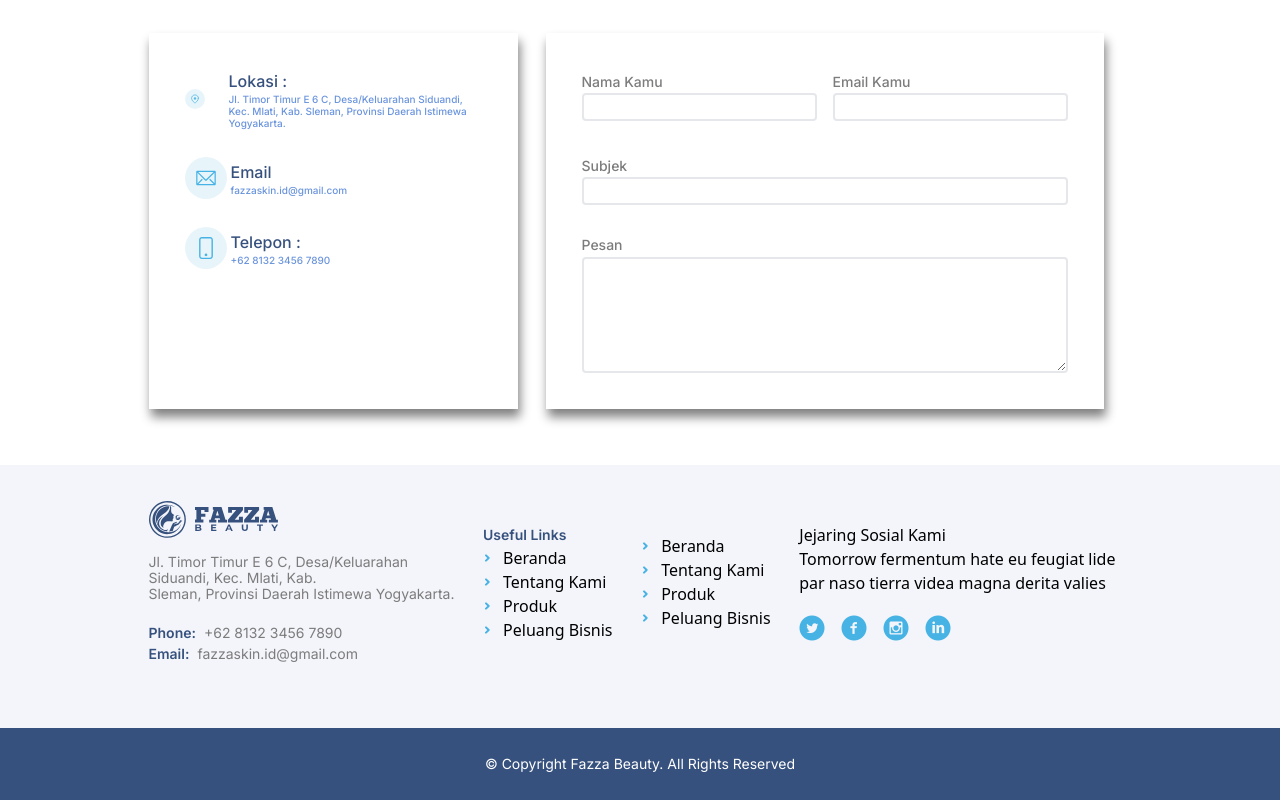
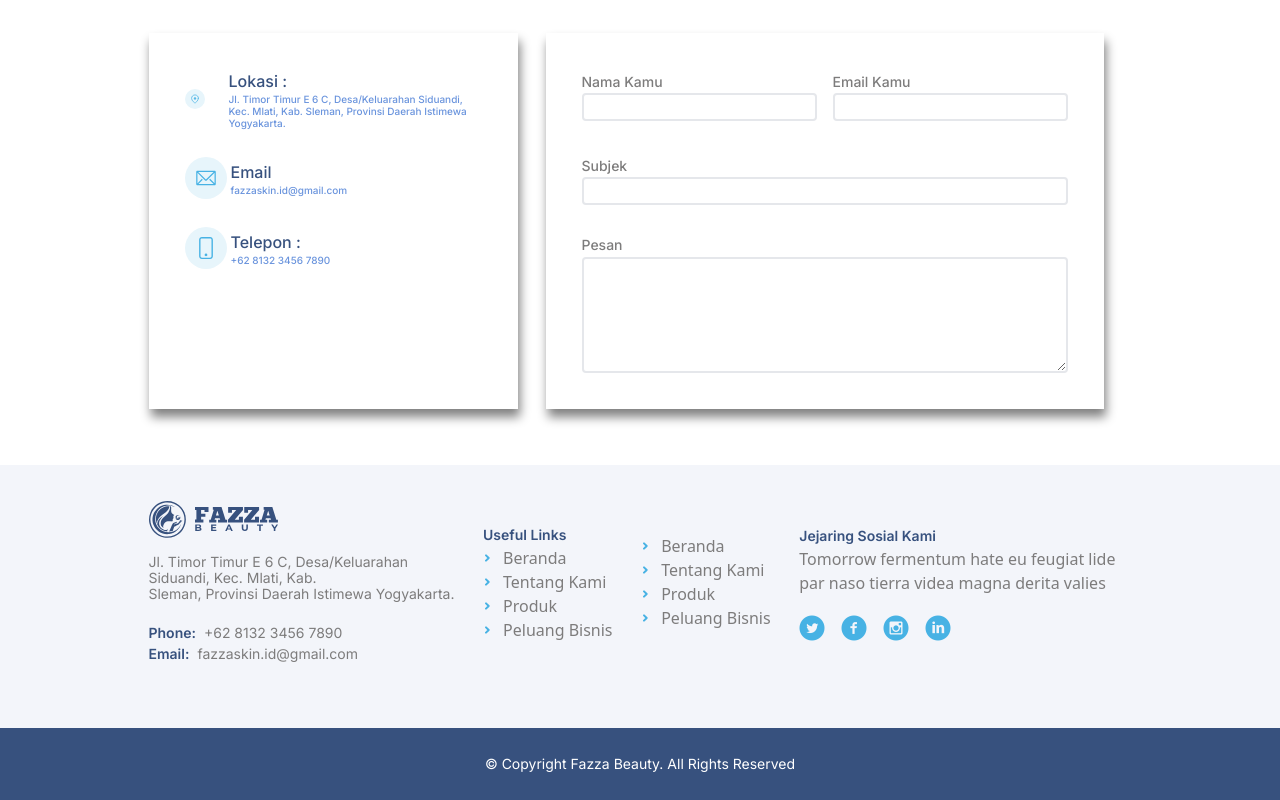
Before and after one commit to uttampun44/fazza-beauty-reactjs, a React (Vite) app: page / in a window 1280 px wide. Shown: the part 5165-5965 px from the top of the page. Built offline with nearby package versions, Linux system fonts and the light colour scheme.

Commit message:
footer design

```diff
--- a/src/Components/footer/Footer.jsx
+++ b/src/Components/footer/Footer.jsx
@@ -28,24 +28,24 @@ function Footer() {
                           <Link to='/useful' className='text-[#37517E] font-display text-sm font-semibold leading-5'>Useful Links</Link>
                           <div>
                                 <ul>
-                                    <li className='flex items-center gap-3'><img src='/src/assets/Images/footer arrow.svg'/><p classname='font-display text-sm leading-4 font-normal text-[#7D7C7C]'>Beranda</p></li>
-                                    <li className='flex items-center gap-3'><img src='/src/assets/Images/footer arrow.svg'/><p classname='font-display text-sm leading-4 font-normal text-[#7D7C7C]'>Tentang Kami</p></li>
-                                    <li className='flex items-center gap-3'><img src='/src/assets/Images/footer arrow.svg'/><p classname='font-display text-sm leading-4 font-normal text-[#7D7C7C]'>Produk</p></li>
-                                    <li className='flex items-center gap-3'><img src='/src/assets/Images/footer arrow.svg'/><p classname='font-display text-sm leading-4 font-normal text-[#7D7C7C]'>Peluang Bisnis</p></li>
+                                    <li className='flex items-center gap-3 text-[#7D7C7C]'><img src='/src/assets/Images/footer arrow.svg'/><p classname='font-display text-sm leading-4 font-normal text-[#7D7C7C]'>Beranda</p></li>
+                                    <li className='flex items-center gap-3 text-[#7D7C7C]'><img src='/src/assets/Images/footer arrow.svg'/><p classname='font-display text-sm leading-4 font-normal text-[#7D7C7C]'>Tentang Kami</p></li>
+                                    <li className='flex items-center gap-3 text-[#7D7C7C]'><img src='/src/assets/Images/footer arrow.svg'/><p classname='font-display text-sm leading-4 font-normal text-[#7D7C7C]'>Produk</p></li>
+                                    <li className='flex items-center gap-3 text-[#7D7C7C]'><img src='/src/assets/Images/footer arrow.svg'/><p classname='font-display text-sm leading-4 font-normal text-[#7D7C7C]'>Peluang Bisnis</p></li>
                                 </ul>
                           </div>
                     </div>
                     <div>
                     <ul>
-                                    <li className='flex items-center gap-3'><img src='/src/assets/Images/footer arrow.svg'/>Beranda</li>
-                                    <li className='flex items-center gap-3'><img src='/src/assets/Images/footer arrow.svg'/>Tentang Kami</li>
-                                    <li className='flex items-center gap-3'><img src='/src/assets/Images/footer arrow.svg'/>Produk</li>
-                                    <li className='flex items-center gap-3'><img src='/src/assets/Images/footer arrow.svg'/>Peluang Bisnis</li>
+                                    <li className='flex items-center gap-3 text-[#7D7C7C]'><img src='/src/assets/Images/footer arrow.svg'/><p classname='font-display text-sm leading-4 font-normal text-[#7D7C7C]'>Beranda</p></li>
+                                    <li className='flex items-center gap-3 text-[#7D7C7C]'><img src='/src/assets/Images/footer arrow.svg'/>Tentang Kami</li>
+                                    <li className='flex items-center gap-3 text-[#7D7C7C]'><img src='/src/assets/Images/footer arrow.svg'/>Produk</li>
+                                    <li className='flex items-center gap-3 text-[#7D7C7C]'><img src='/src/assets/Images/footer arrow.svg'/>Peluang Bisnis</li>
                                 </ul>
                     </div>
                     <div>
-                         <h10>Jejaring Sosial Kami</h10>
-                         <p className='pr-4'>Tomorrow fermentum hate eu feugiat lide <br></br>par naso tierra videa magna derita valies</p>
+                         <h10 className='text-[#37517E] font-display text-sm font-semibold leading-5'>Jejaring Sosial Kami</h10>
+                         <p className='pr-4 text-[#7D7C7C]'>Tomorrow fermentum hate eu feugiat lide <br></br>par naso tierra videa magna derita valies</p>
                          <div className='social-media-logo flex items-center mt-5 gap-4'>
                           <img src='/src/assets/Images/twitter.png' className='w-[26px] h-[26px]'/>
                           <img src='/src/assets/Images/facebook.png' className='w-[26px] h-[26px]'/>
```
